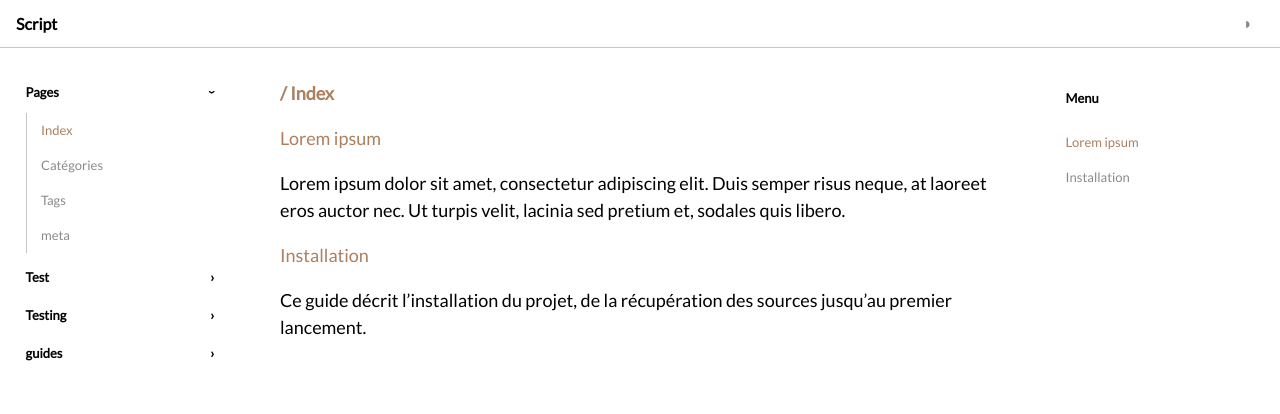
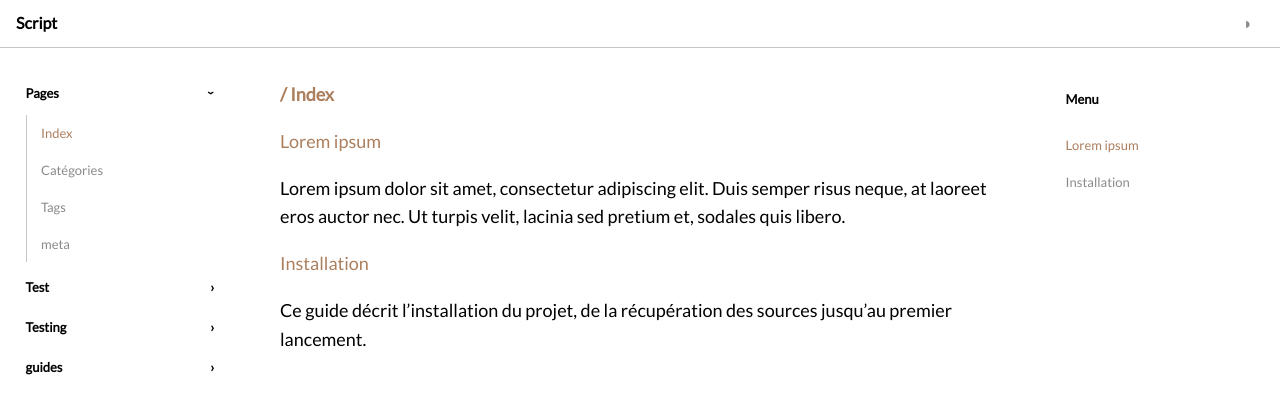
Before and after one commit to script-txt/script-txt.github.io, a Jekyll site: the page built from index.html, in a window 1280 px wide. Shown: the top 414 px of the page. Built offline with Jekyll 4.4.1, drawn with Linux system fonts in a browser that asks for light colours.

Commit message:
Update default.html

```diff
--- a/_layouts/default.html
+++ b/_layouts/default.html
@@ -37,7 +37,7 @@
   * { box-sizing: border-box; }
   html { scroll-behavior: smooth; scroll-padding-top: calc(var(--header-h) + 1rem); }
 
-  body { margin: 0; background: var(--bg); color: var(--fg); font-size: large; line-height: 1.5em; font-family: "Lato", sans-serif; }
+  body { margin: 0; background: var(--bg); color: var(--fg); font-size: large; line-height: 1.6em; font-family: "Lato", sans-serif; }
   a { color: var(--accent); text-decoration: none; }
 
   blockquote { color: var(--hover); font-style: italic; color: var(--muted); margin-top: 1em; margin-bottom: 1em; margin-left: 0; padding-left: 1em; border-left: 1px solid var(--muted); }
@@ -100,7 +100,7 @@
 
   /* Contenu : h1 = <b>, h2 <p> border-bottom */
   main { padding: 2rem 2.5rem 4rem; max-width: 50rem; width: 100%; }
-  main h1 { font-size: large; font-weight: bolder; /*line-height: inherit;*/ margin: 0 0 1rem; }
+  main h1 { font-size: large; font-weight: bolder; /*line-height: inherit;*/ font-size: large; margin: 0 0 1rem; }
   main h2 {
     font-size: medium; font-weight: bolder; /*line-height: inherit;*/
     /*margin: 2.5rem 0 1rem; padding-bottom: .3rem;*/
```
